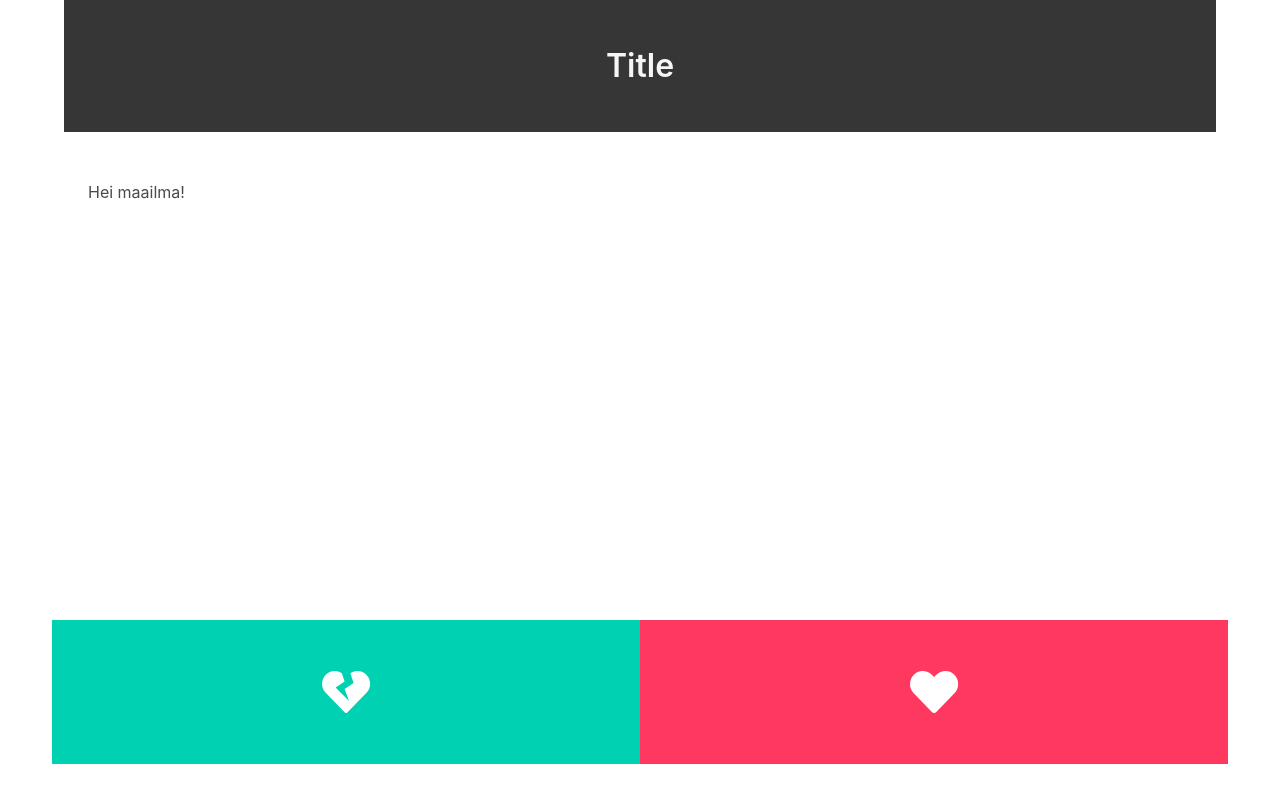
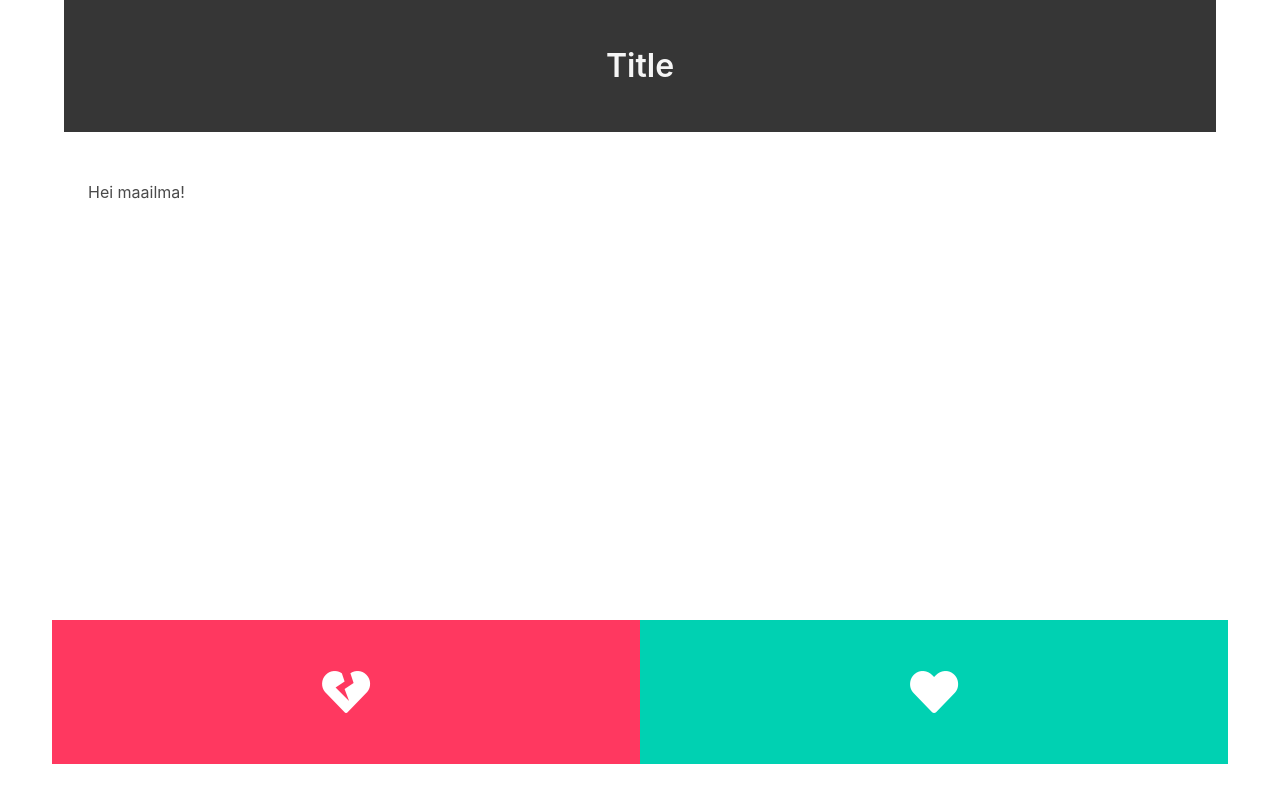
Before and after one commit to codento/react-workshop, a React (Create React App) app in the folder workshop/: page / in a window 1280 px wide. Built offline with nearby package versions, Linux system fonts and the light colour scheme.

Commit message:
change right colors to right buttons

```diff
--- a/workshop/src/Footer.js
+++ b/workshop/src/Footer.js
@@ -4,8 +4,8 @@ import Button from './Button';
 const Footer = () => {
   return (
     <footer className="columns is-mobile">
-        <Button icon="heart-broken" background="primary" />
-        <Button icon="heart" background="danger" />
+        <Button icon="heart-broken" background="danger" />
+        <Button icon="heart" background="primary" />
     </footer>
   )
 }
```
